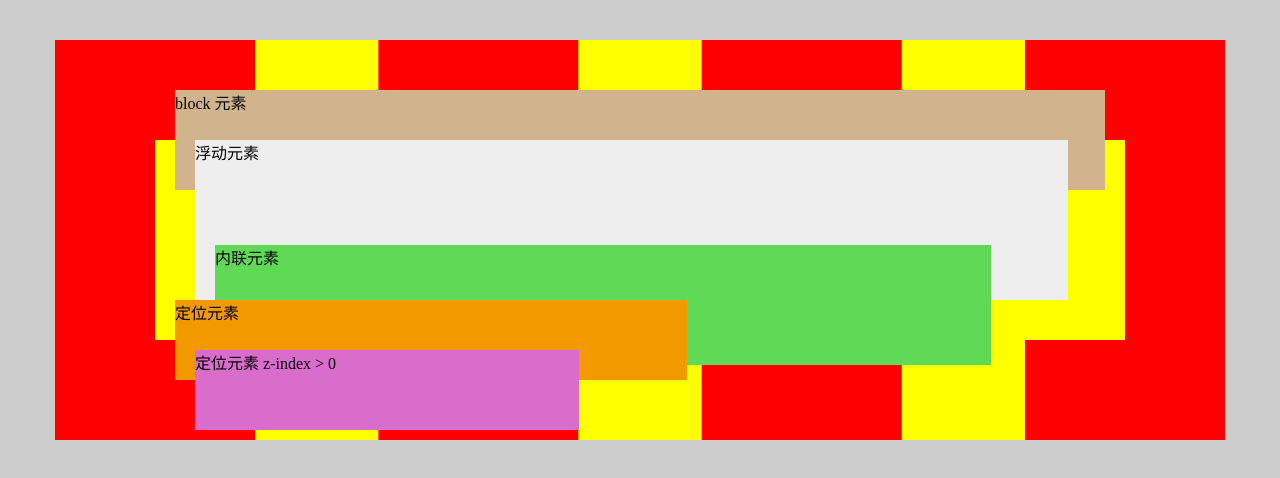
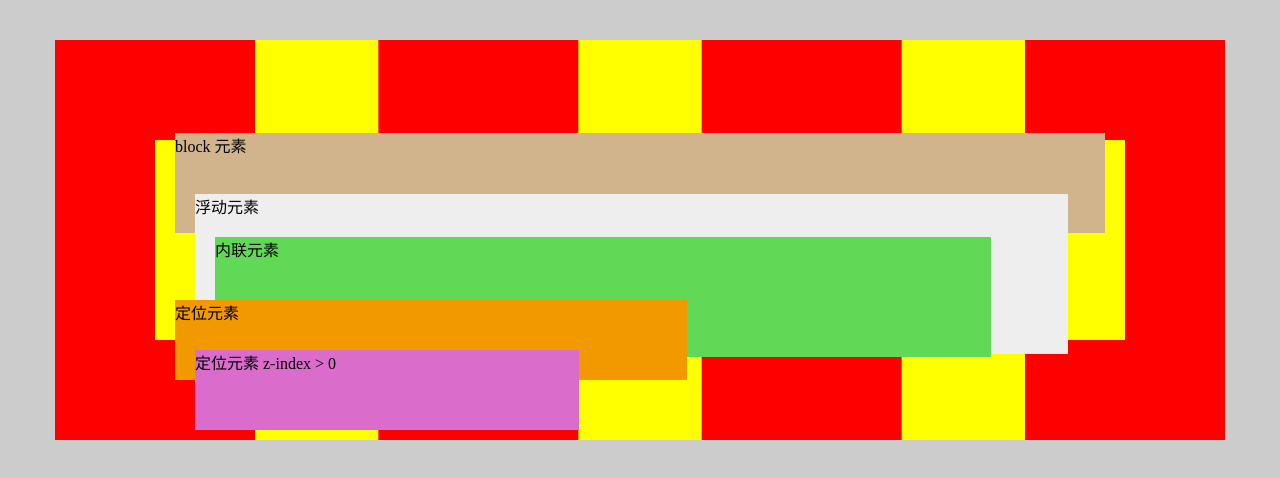
Before and after one commit to mcx2020/mcx-wheels, a website: page src/components/stacking-sequence.html in a window 1280 px wide. Drawn offline with Linux system fonts and the light colour scheme.

Commit message:
调整顺序

```diff
--- a/src/components/stacking-sequence.html
+++ b/src/components/stacking-sequence.html
@@ -22,7 +22,7 @@
 		.block {
 			height: 100px;
 			background: tan;
-			margin-top: -50px;
+			margin-top: -224px;
 			margin-left: 20px;
 			margin-right: 20px;
 		}
@@ -32,7 +32,7 @@
 			width: 90%;
 			height: 160px;
 			background: #EEE;
-			margin-top: -50px;
+			margin-top: -163px;
 			margin-left: 40px;
 			margin-right: 40px;
 			margin-bottom: -50px;
@@ -44,7 +44,7 @@
 			margin-left: 60px;
 			width: 80%;
 			height: 120px;
-			margin-top: -10px;
+			margin-top: 97px;
 		}
 
 		.position {
@@ -70,12 +70,11 @@
 
 <body>
 	<div class="father">
-		<div class='block'>block 元素</div>
-		<div class='float'>浮动元素</div>
-		<div class='inline-block'>内联元素</div>
 		<div class='position2'>定位元素 z-index > 0</div>
 		<div class='position'>定位元素</div>
-
+		<div class='inline-block'>内联元素</div>
+		<div class='float'>浮动元素</div>
+		<div class='block'>block 元素</div>
 	</div>
 </body>
 
```
